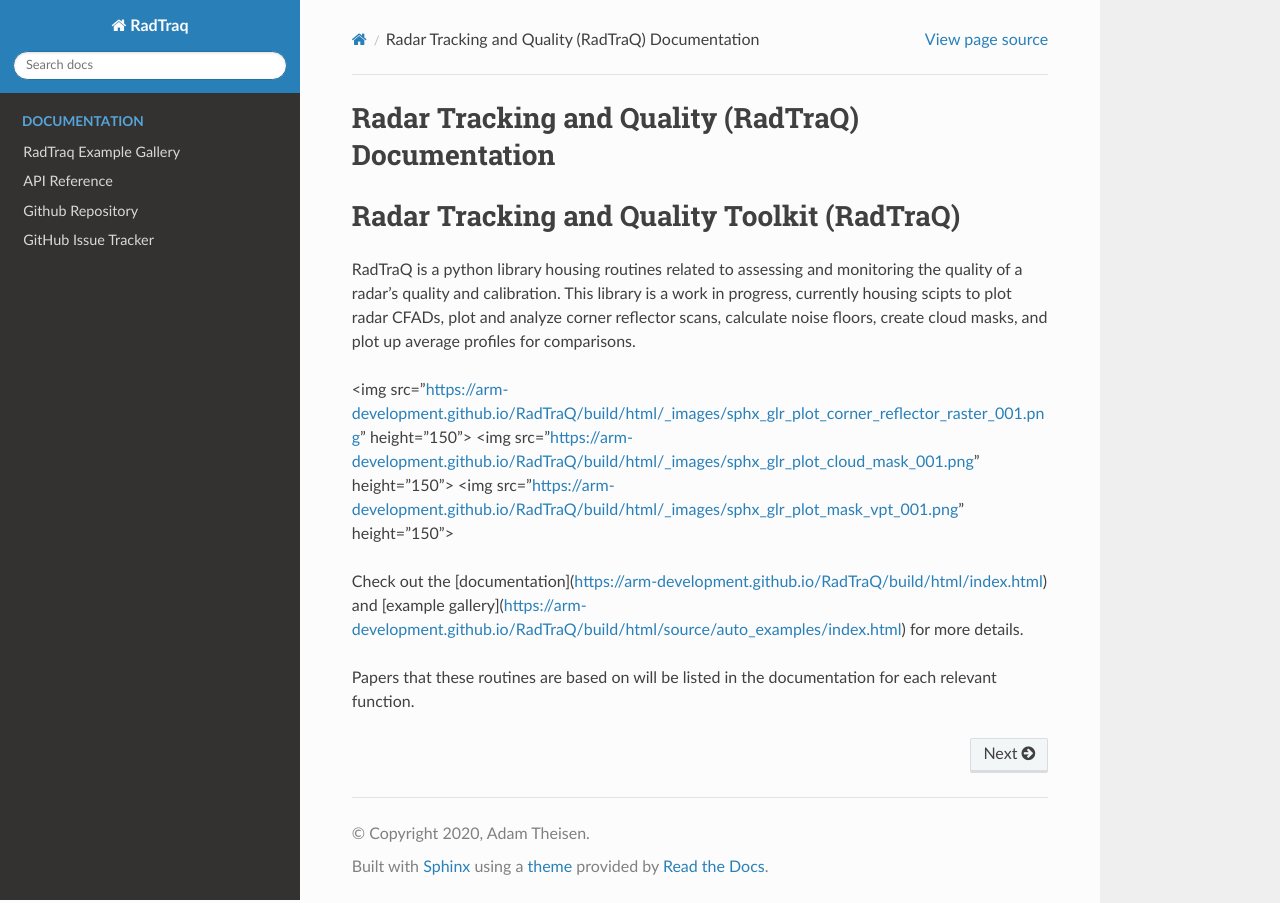
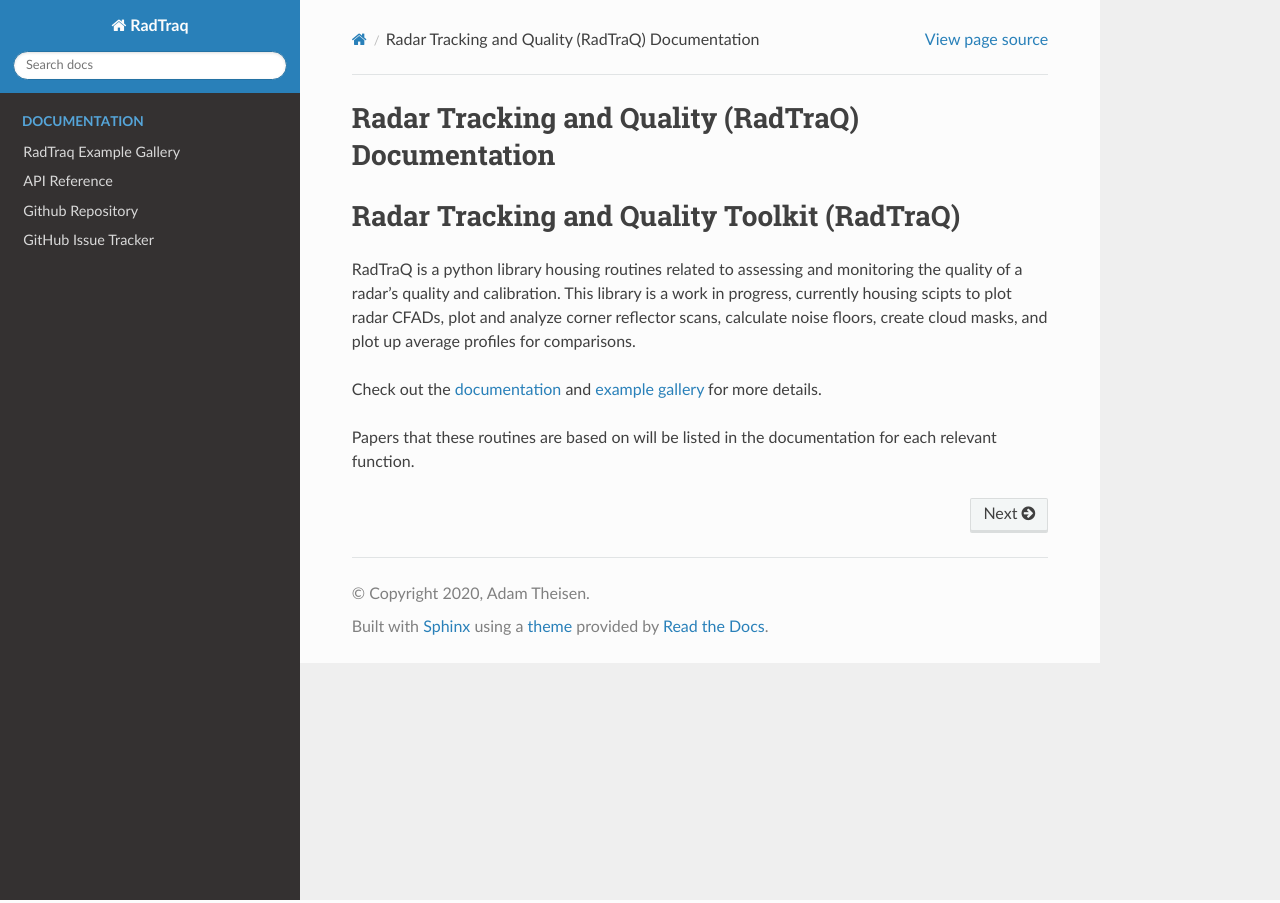
Before and after one commit to ARM-Development/RadTraQ, a Sphinx documentation site: the page built from docs/source/index.rst, in a window 1280 px wide. Built offline with Sphinx 7.4.7 and the Read the Docs theme 2.0.0, drawn with Linux system fonts in a browser that asks for light colours.

Commit message:
ENH: Index updates

```diff
--- a/docs/source/index.rst
+++ b/docs/source/index.rst
@@ -16,8 +16,7 @@
 ============================================
 RadTraQ is a python library housing routines related to assessing and monitoring the quality of a radar's quality and calibration. This library is a work in progress, currently housing scipts to plot radar CFADs, plot and analyze corner reflector scans, calculate noise floors, create cloud masks, and plot up average profiles for comparisons.
 
-<img src="https://arm-development.github.io/RadTraQ/build/html/_images/sphx_glr_plot_corner_reflector_raster_001.png" height="150"> <img src="https://arm-development.github.io/RadTraQ/build/html/_images/sphx_glr_plot_cloud_mask_001.png" height="150"> <img src="https://arm-development.github.io/RadTraQ/build/html/_images/sphx_glr_plot_mask_vpt_001.png" height="150">
 
-Check out the [documentation](https://arm-development.github.io/RadTraQ/build/html/index.html) and [example gallery](https://arm-development.github.io/RadTraQ/build/html/source/auto_examples/index.html) for more details.
+Check out the `documentation <https://arm-development.github.io/RadTraQ/build/html/index.html>`_ and `example gallery <https://arm-development.github.io/RadTraQ/build/html/source/auto_examples/index.html>`_ for more details.
 
 Papers that these routines are based on will be listed in the documentation for each relevant function.
```
